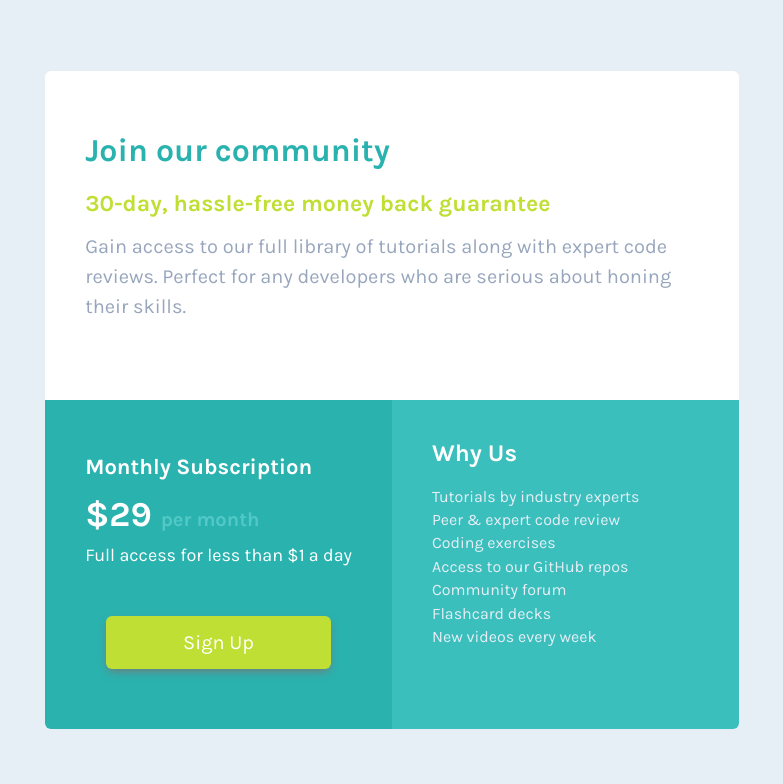
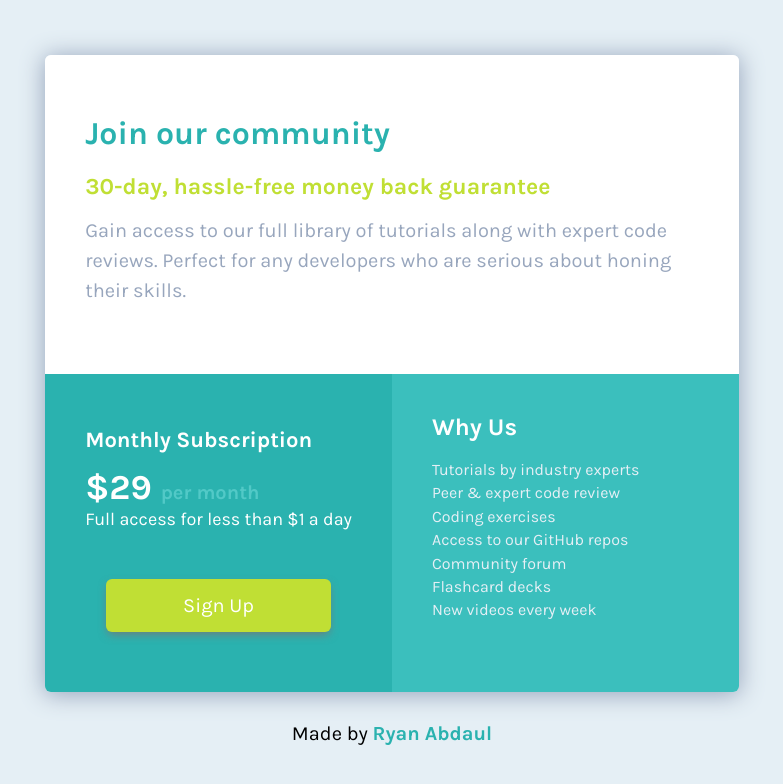
Before and after one commit to RyanAbdaul/Single-Price, a plain HTML site: page index.html in a window 1280 px wide. Shown: the whole page, without its empty margins (248-1031 px from the left). Drawn offline with Linux system fonts and the light colour scheme.

Commit message:
Some additions

```diff
--- a/index.html
+++ b/index.html
@@ -42,7 +42,9 @@
       <button>Sign Up</button>
     </div>
   </main>
-  <footer></footer>
+  <footer>
+      <p>Made by <a href="https://github.com/RyanAbdaul">Ryan Abdaul</a></p>
+  </footer>
 </body>
 </html>
 <!-- Join our community
--- a/style/main.css
+++ b/style/main.css
@@ -24,6 +24,8 @@ body {
   font-size: 16px;
   position: relative;
   display: flex;
+  flex-direction: column;
+  gap: 30px;
   align-items: center;
   justify-content: center;
   font-family: 'Karla', sans-serif;
@@ -45,13 +47,54 @@ main {
   -moz-border-radius: 6px;
   -ms-border-radius: 6px;
   -o-border-radius: 6px;
+  transform: scale(1);
+  -webkit-transform: scale(1);
+  -moz-transform: scale(1);
+  -ms-transform: scale(1);
+  -o-transform: scale(1);
+  transition: 0.3s;
+  -webkit-transition: 0.3s;
+  -moz-transition: 0.3s;
+  -ms-transition: 0.3s;
+  -o-transition: 0.3s;
+  box-shadow: 0px 2px 23px 1px var(--Grayish-Blue);
+}
+main:hover .details::before {
+  left: 0;
+}
+main:hover {
+  transform: scale(1.1);
+  -webkit-transform: scale(1.1);
+  -moz-transform: scale(1.1);
+  -ms-transform: scale(1.1);
+  -o-transform: scale(1.1);
 }
 main > div {
   padding: 40px;
+  position: relative;
+  overflow: hidden;
 }
 .details {
   grid-area: head;
   background-color: #fff;
+  z-index: 2;
+}
+.details::before {
+  content: "";
+  position: absolute;
+  left: -100%;
+  top: 0;
+  width: 100%;
+  height: 3px;
+  background-color: var(--Cyan);
+  transition: 0.7s;
+  -webkit-transition: 0.7s;
+  -moz-transition: 0.7s;
+  -ms-transition: 0.7s;
+  -o-transition: 0.7s;
+}
+.details:hover::after {
+  right: 0;
 }
 .details h1 {
   color: var(--Cyan);
@@ -67,11 +110,38 @@ main > div {
   font-size: 20px;
   line-height: 1.5;
 }
+.details::after,
+.subs::after,
+.why::after {
+  content: '';
+  position: absolute;
+  height: 100%;
+  width: 100%;
+  z-index: -1;
+  transition: 0.5s;
+  -webkit-transition: 0.5s;
+  -moz-transition: 0.5s;
+  -ms-transition: 0.5s;
+  -o-transition: 0.5s;
+}
+.details::after {
+  right: -100%;
+  top: 0;
+  background-color: #f5f9f9;
+}
 .subs {
   grid-area: subs;
   background-color: var(--Cyan);
   color: #fff;
-
+  z-index: 2;
+}
+.subs::after {
+  right: -100%;
+  top: 0;
+  background-color: hsl(179deg 47.97% 48.76%);
+}
+.subs:hover::after {
+  right: 0;
 }
 .subs h1 {
   font-size: 22px;
@@ -87,7 +157,7 @@ main > div {
 .subs > span {
   font-size: 18px;
   display: block;
-  margin-top: 10px;
+  margin-top: 10pxw;
 }
 .subs button {
   display: block;
@@ -128,17 +198,36 @@ main > div {
   grid-area: why;
   background-color: hsl(179, 53%, 49%);
   color: #fff;
+  z-index: 2;
+
+}
+.why::after {
+  left: -100%;
+  top: 0;
+  background-color: hsla(179, 49%, 47%, 0.817)
+}
+.why:hover::after {
+  left: 0;
 }
 .why h2 {
   margin: 0 0 20px;
 }
 .why ul {
   list-style: none;
-
 }
 .why li {
   margin-bottom: 5px;
   color: var(--Light-Gray);
+}
+footer {
+
+}
+footer p {
+  font-size: 20px;
+}
+footer p a {
+  color: var(--Cyan);
+  font-weight: bold;
 }
 @media (max-width: 767px) {
   body {
```
